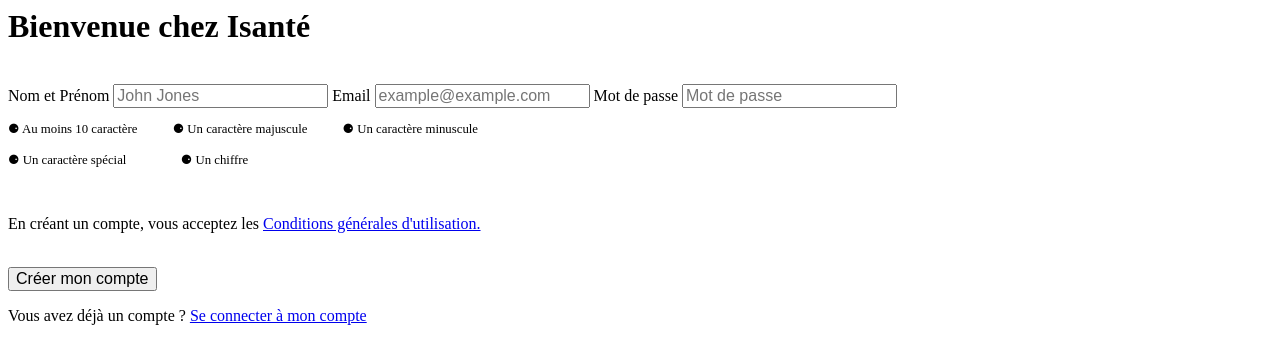
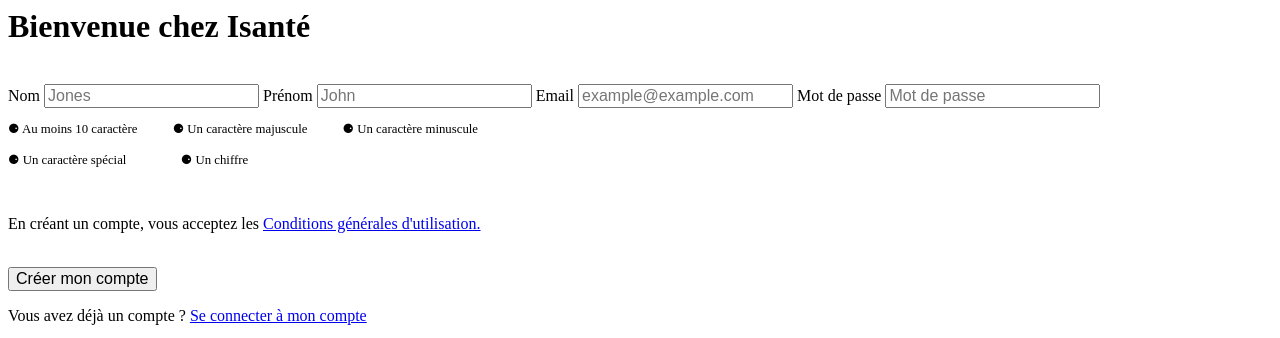
Before and after one commit to Lowlycoder/InfiniteMeasures, a PHP site: page /register in a window 1280 px wide. Shown: the top 338 px of the page. Run offline with PHP 8.4, Linux system fonts and the light colour scheme; some libraries are stand-ins or nearby versions.

Commit message:
register page updated

```diff
--- a/app/views/register.php
+++ b/app/views/register.php
@@ -3,8 +3,11 @@
         <form action="/register" method="POST">
             <h1 class="titre">Bienvenue chez Isanté</h1>
             <br>
-            <label for="name">Nom et Prénom</label>
-            <input type="text" name="name" id="name" placeholder="John Jones" style="font-size: 1rem" required>
+            <label for="name">Nom</label>
+            <input type="text" name="lastName" id="lastName" placeholder="Jones" style="font-size: 1rem" required>
+
+            <label for="name">Prénom</label>
+            <input type="text" name="firstName" id="firstName" placeholder="John " style="font-size: 1rem" required>
 
             <label for="email">Email</label>
             <input type="text" name="email" id="email" placeholder="example@example.com" style="font-size: 1rem" required>
```
